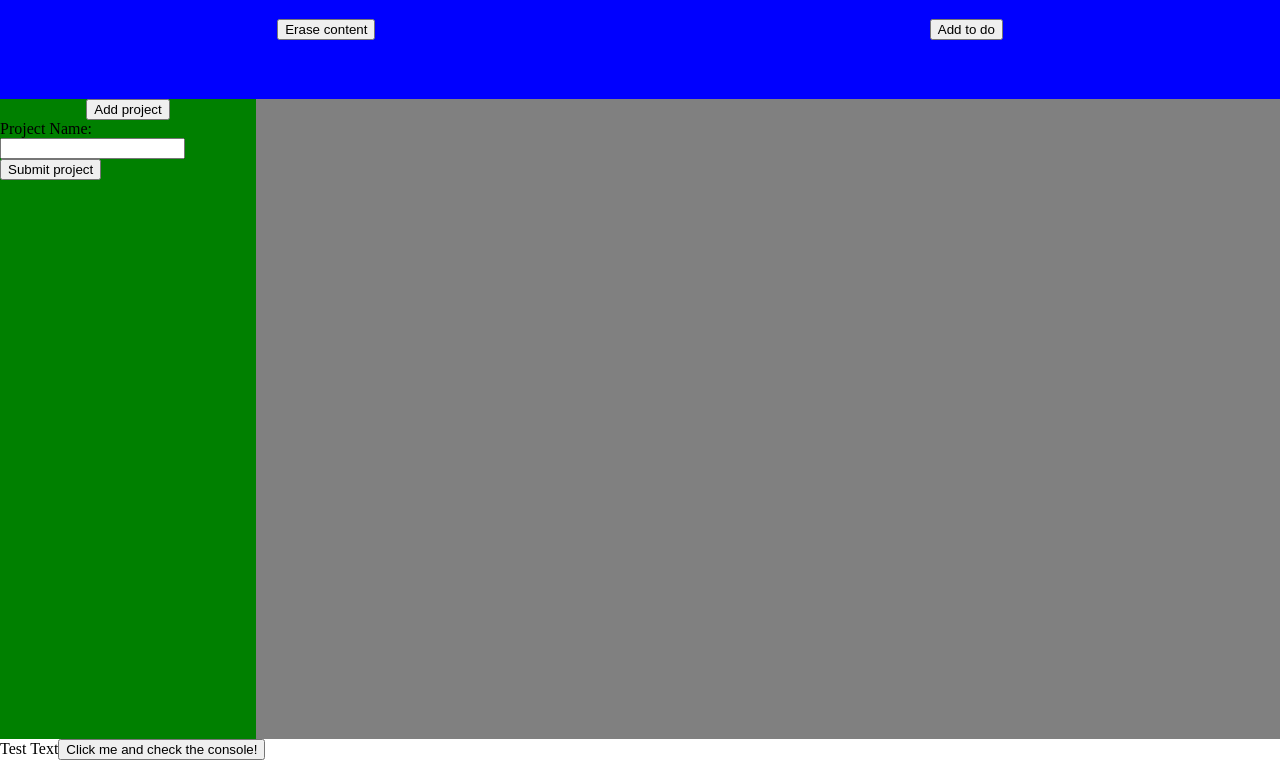
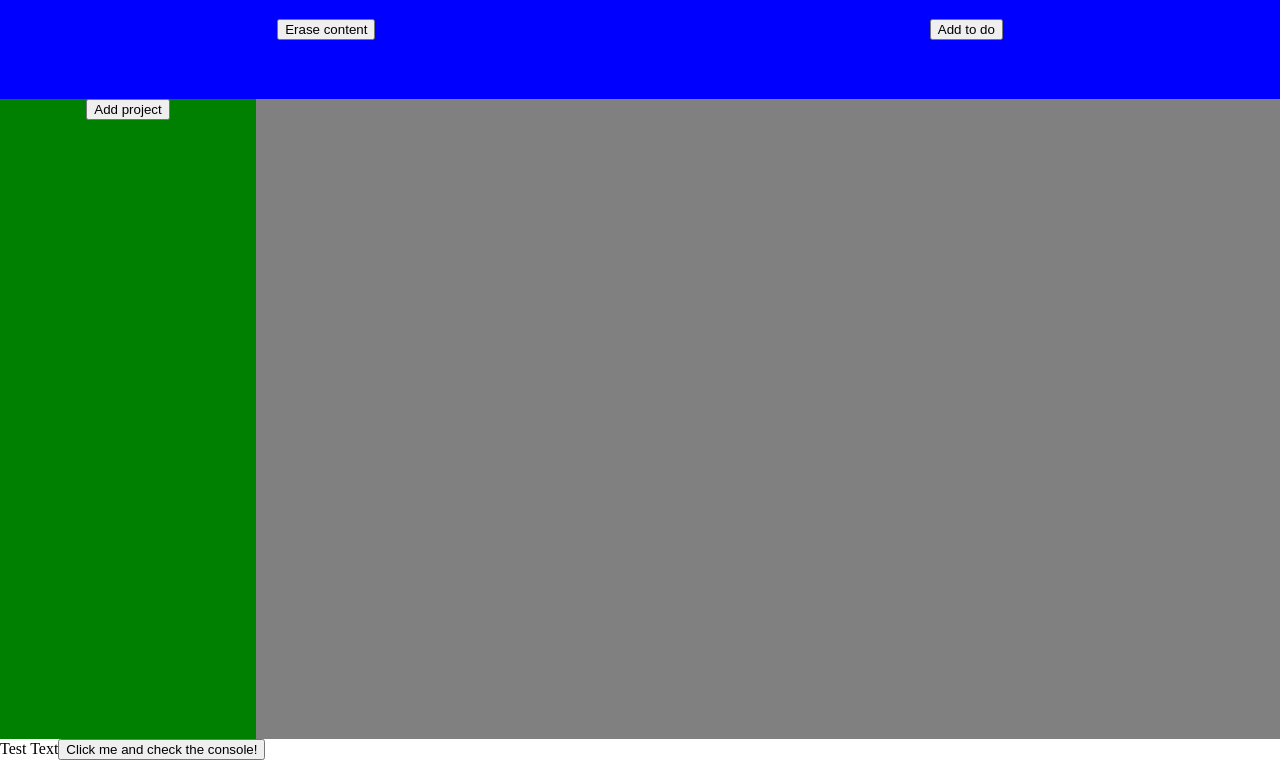
Before and after one commit to jpatten99/To-Do-List, a plain HTML site: page index.html in a window 1280 px wide. Shown: the part 61-821 px from the top of the page. Drawn offline with Linux system fonts and the light colour scheme.

Commit message:
Add DOMStuff functions to sidebar form and buttons

```diff
--- a/index.html
+++ b/index.html
@@ -52,7 +52,7 @@
         <button type="button" id="addProjectBTN">Add project</button>
 
         <!-- Project form -->
-        <form action="" id="projectForm" class="">
+        <form action="" id="projectForm" class="inactive">
           <!-- Name input -->
         <label for="projectName">Project Name:</label>
         <input type="text"id="projectName">
```
